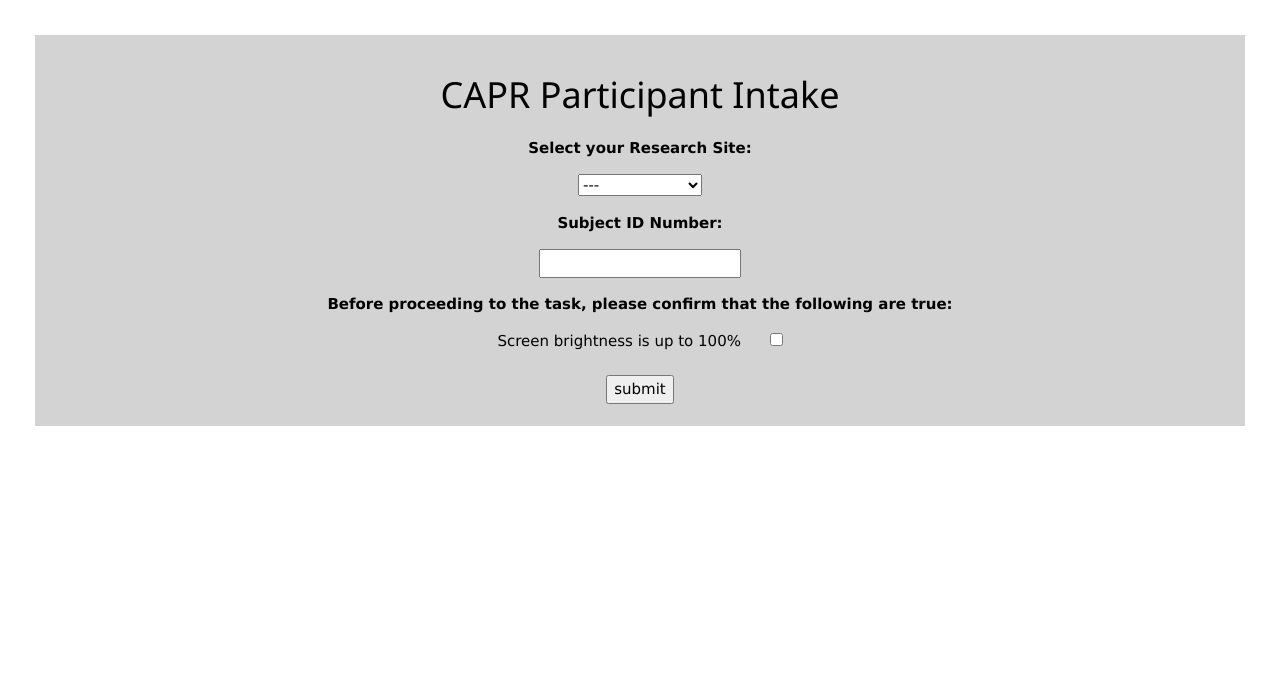
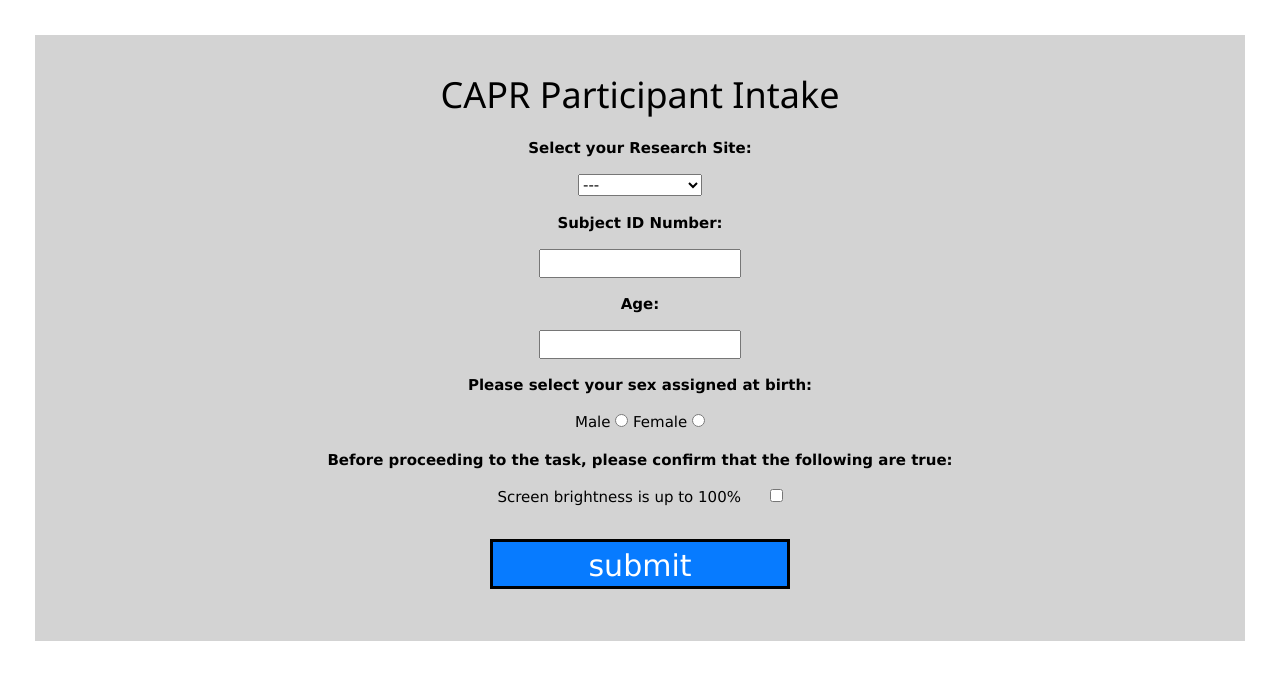
Before and after one commit to belieflab/kaminBlocking, a PHP site: page / in a window 1280 px wide. Shown: the top 680 px of the page. Run offline with PHP 8.4, Linux system fonts and the light colour scheme; data that the repository does not hold is empty; some libraries are stand-ins or nearby versions.

```diff
--- a/css/style.css
+++ b/css/style.css
@@ -104,6 +104,12 @@ body {
   width: 300px;
 }
 
-/* * {
-  cursor: none;
-  } */
+#submitButton {
+  background-color: #077bff; /* omnibus blue */
+  border: black solid 3px;
+  color: white;
+  font-size: 30px;
+  height: 50px;
+  margin: 30px auto;
+  width: 300px;
+}
--- a/exp/conf.js
+++ b/exp/conf.js
@@ -9,4 +9,5 @@
 // let workerId = getParamFromURL( 'workerId' );
 // let workerId = getParamFromURL( 'workerId' );
 
+
 const qualtrics = "https://yalesurvey.ca1.qualtrics.com/jfe/form/SV_0U3wW3G3HfY8Ie1?Q_JFE=qdg&workerId=";
--- a/exp/fn.js
+++ b/exp/fn.js
@@ -53,10 +53,10 @@ function startExperiment(){
   jsPsych.init({
       timeline: timeline,
       show_progress_bar: true,
-      preload_images: [stim_shuffle],
+      preload_images: [stim_shuffle, 'stimuli/+.jpg', 'stimuli/-.jpg'],
       on_finish: function(){
         // saveData("food-allergy_" + workerId, jsPsych.data.get().csv());
-        saveData("kamin-blocking_" + workerID, jsPsych.data.get().csv());
+        saveData("kamin-blocking_" + workerId, jsPsych.data.get().csv());
       }
       //on_finish: function(){
       //jsPsych.data.get().filter([{test_part: 'test'},{test_part: 'prediction'},{test_part: 'c2_test'}]).localSave("csv", `test-self-deception-data.csv`);
--- a/exp/main.js
+++ b/exp/main.js
@@ -45,9 +45,12 @@ let instructions_4 = {
     stimulus: '<h2 style="color:black;">Obviously you will have to guess at first.</h2>'+
             '<h3 style="color:black;">But hopefully, as you see more meals, you will learn which foods tend to make your patient have an allergic reaction.</h3>'+
             '<br>'+
-            '<h2 style="color:black;">Please hold the key down longer if you are more confident you are making the right choice.</h2>'+
-            '<h3 style="color:black;">If you think you are guessing please hold the key briefly.</h3>'+
-            '<h3 style="color:black;">If you are very confident you should press and hold until the meal disappears from the screen.</h3>'+
+            '<h2 style="color:black;">Please hold the reponse key AND the spacebar if you are more confident you are making the right choice.</h2>'+
+            '<h3 style="color:black;">If you think you are guessing please hold both keys briefly.</h3>'+
+            '<h3 style="color:black;">If you are very confident you should press and hold both keys until the meal disappears from the screen.</h3>'+
+            // '<h2 style="color:black;">Please hold the key down longer if you are more confident you are making the right choice.</h2>'+
+            // '<h3 style="color:black;">If you think you are guessing please hold the key briefly.</h3>'+
+            // '<h3 style="color:black;">If you are very confident you should press and hold until the meal disappears from the screen.</h3>'+
             '<p style="color:black;">Press the spacebar to continue.</p>',
     choices: [32],
 };
@@ -91,7 +94,7 @@ let stimuli = {
     data: jsPsych.timelineVariable('data'),
     on_load: function buttonPress(data){
         barFill = document.getElementById("fillUp");
-        barFill.innerHTML = 'Hold key to indicate confidence.';
+        barFill.innerHTML = 'Hold either response key and the spacebar to indicate confidence.';
         document.getElementById("tapTap").focus(); //gives focus to the text box
         document.getElementById("counter").setAttribute("onkeypress", "return (event.charCode === 32) && moveConfidence()"); // event.charCode allows us to set specific keys to use
         // if (data.key_press==48){
@@ -128,6 +131,11 @@ let stimuli = {
     //     });
     //     data.confidence = output.text(last - n);
     // }
+    data.subject_key = 'GUID';
+    data.src_subject_id = workerId;
+    data.interview_date = today;
+    data.interview_age = ageAtAssessment;
+    data.sex = sexAtBirth;
     if (data.key_press == data.correct_response) {
         data.accuracy = true;
         data.percent_confidence = totalConfidence;
--- a/include/intake.php
+++ b/include/intake.php
@@ -1,124 +1,100 @@
 <div class="screening" style="background-color:lightgray; text-align:center; margin:35px; vertical-align:middle">
 <br>
 <h1 style="text-align:center;">CAPR Participant Intake</h1>
+<!-- <input type="text" id="result"> -->
   <div id="intake">
-
-
-
-
     <p><b>Select your Research Site:</b></p>
-
     <select name="facility" id="siteid">
         <option value="">---</option>
-        <option value="Yale">Yale</option>
-        <option value="Georgia">Georgia</option>
+        <option value="Maryland">Maryland</option>
         <option value="Northwestern">Northwestern</option>
         <option value="Temple">Temple</option>
-        <option value="Maryland">Maryland</option>
+        <option value="Georgia">Georgia</option>
+        <option value="Yale">Yale</option>
         <option value="Emory">Emory</option>
     </select>
     <label for="facility"></label>
-
     <!-- <form name="myForm" action="/action_page.php" onsubmit="return validateForm()" method="post">
     Name: <input type="text" name="fname">
     <input type="submit" value="Submit">
     </form> -->
-
     <!-- <form action="/action_page.php" method="post">
         <input type="text" name="fname" required>
         <input type="submit" value="Submit">
     </form> -->
-
     <form action="<?php echo SIGNUP_VIEW ?>/post/intakeadd.php" method="post">
     <p><b>Subject ID Number:</b></p>
-    <input id="subjectid" type="number" required name="consent_id">
+    <input required id="subjectid" type="number" name="consent_id">
 </form>
     <!-- <button onclick="submitIntake()">submit subjectid</button> -->
-
     <!-- <p><b>Participant DOB</b></p>
     <p><b>Enter as MM/DD/YYYY</b></p>
     <p style="color:red">*must provide value</p>
     <input type="date">
     <form> -->
-
-  <!-- <form action="< ?php echo SIGNUP_VIEW ?>/post/intakeadd.php" method="post"> -->
-    <!-- <label for="handedness"><b>Are you right or left handed?</b></label> -->
-    <!-- <p><b>Which is your dominant hand?</b></p> -->
-
-        <!-- <input id="rightHanded" type="radio" value="right" name="handedness"> -->
-        <!-- <label for="right">Right</label><br> -->
-        <!-- <span class="checkmark"></span> -->
-        <!-- <input id="leftHanded" type="radio" value="left" name="handedness"> -->
-        <!-- <label for="left">Left</label><br> -->
-        <!-- <span class="checkmark"></span> -->
-  <!-- </form> -->
-
     <!-- <input type="checkbox"><p>Left</p> -->
-
-  <form>
+  <form action="<?php echo SIGNUP_VIEW ?>/post/intakeadd.php" method="post">
+    <p><b>Age:</b></p>
+    <input required id="age" type="number" name="currentage">
+</form>
+<form>
+  <p><strong>Please select your sex assigned at birth:</strong></p>
+  <label for="male">Male</label>
+  <input type="radio" id="male" name="sex" value="male" onclick="sexFinder(this.value)">
+  <label for="female">Female</label>
+  <input type="radio" id="female" name="sex" value="female" onclick="sexFinder(this.value)">
+  </form>
+<form>
     <p><b>Before proceeding to the task, please confirm that the following are true:</b></p>
     <label class="container">Screen brightness is up to 100% &nbsp&nbsp&nbsp&nbsp
     <input type="checkbox">
+    <br>
   </label>
 
-<!-- <label class="container">Headphones are plugged in
+  <!-- <label class="container">Headphones plugged in? &nbsp&nbsp&nbsp&nbsp&nbsp&nbsp&nbsp&nbsp&nbsp&nbsp&nbsp&nbsp&nbsp&nbsp&nbsp&nbsp
     <input type="checkbox">
-</label>
-<br> -->
-    <!-- <label class="container">Volume is up to 100% &nbsp&nbsp&nbsp&nbsp
+    <br>
+  </label>
+
+  <label class="container">Headphones volume at 50%? &nbsp&nbsp&nbsp&nbsp&nbsp&nbsp&nbsp&nbsp&nbsp
     <input type="checkbox">
-</label> -->
+    <br>
+  </label> -->
 </form>
-
-<br>
-<button class="loadMain" onclick="submitIntake()" type="button">submit</button>
-
+<!-- <br> -->
+<button id="submitButton" class="loadMain" onclick="submitIntake(), ageFinder()" type="button">submit</button>
 </div>
 <div id="validation" style="display: none">
     <br>
     <form>
-
-
 </form>
-
-
 </div>
-
 <div>
 <button id="nextButton" style="display: none" onclick="startExperiment()">START</button>
 <!-- <p id="nextButton" style="display: none" >please make sure you are in a quiet place. When you are ready to begin, click 'START'</p> -->
 <br>
 </div>
-
 <script type="text/javascript" src="//code.jquery.com/jquery-git.js"></script>
-
 <script>$("button.loadMain").click(function(){
       // $.getScript("exp/timeline.js");
-    // $.getScript("exp/main.js");
+    $.getScript("exp/main.js");
+    // $.getScript("exp/timeline.js");
     // $.load("include/consent.php");
   }); </script>
-
-
 <script>
-
 </script>
-
-
 <!-- <label class="container">One
   <input type="checkbox" checked="checked">
   <span class="checkmark"></span>
 </label>
-
 <label class="container">Two
   <input type="checkbox">
   <span class="checkmark"></span>
 </label>
-
 <label class="container">Three
   <input type="checkbox">
   <span class="checkmark"></span>
 </label>
-
 <label class="container">Four
   <input type="checkbox">
   <span class="checkmark"></span>
--- a/index.php
+++ b/index.php
@@ -28,7 +28,6 @@ file_put_contents($name, $data);
     <script type="text/javascript" src="exp/fn.js"></script>
     <script type="text/javascript" src="exp/var.js"></script>
     <script type="text/javascript" src="exp/conf.js"></script>
-    <script type="text/javascript" src="exp/main.js"></script>
     <script type="text/javascript" src="//code.jquery.com/jquery-git.js"></script>
   </footer>
 </html>
```
Also changed, not shown: db/submit.js (+120 -15 lines).
